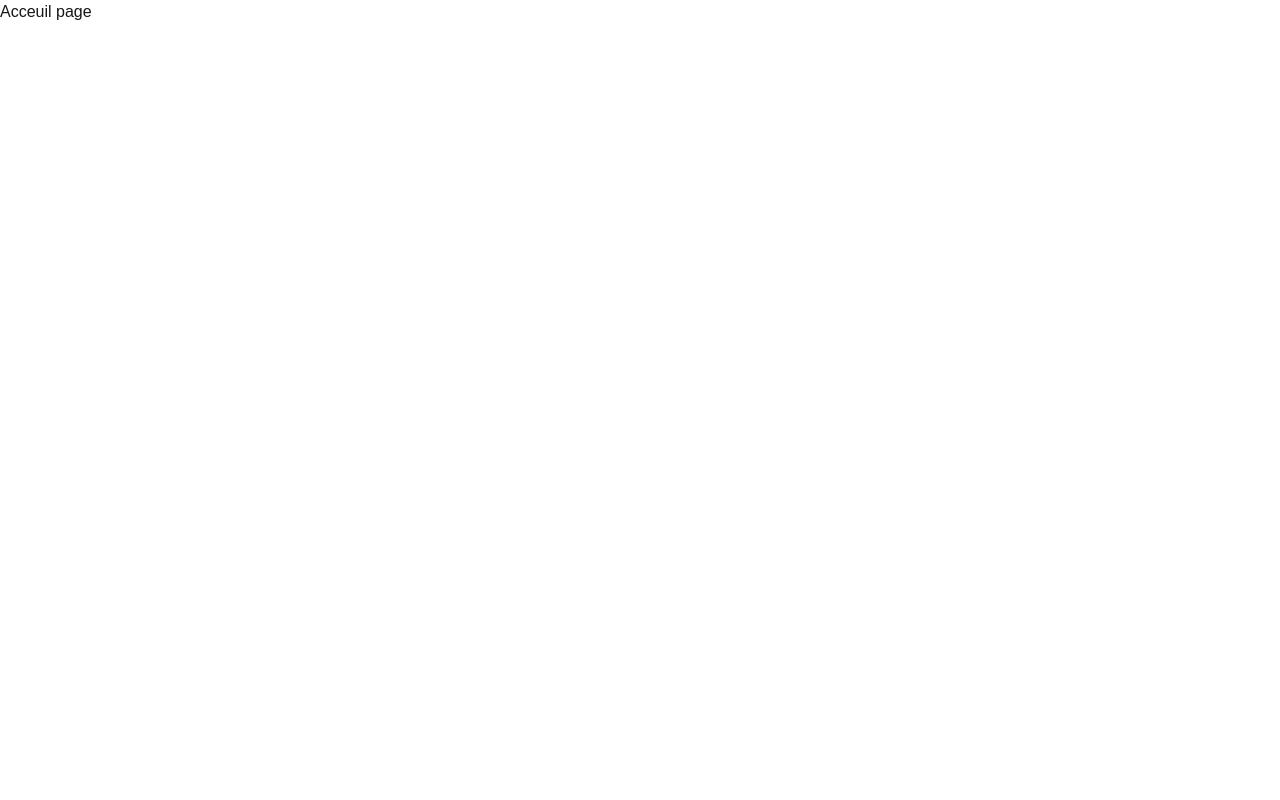
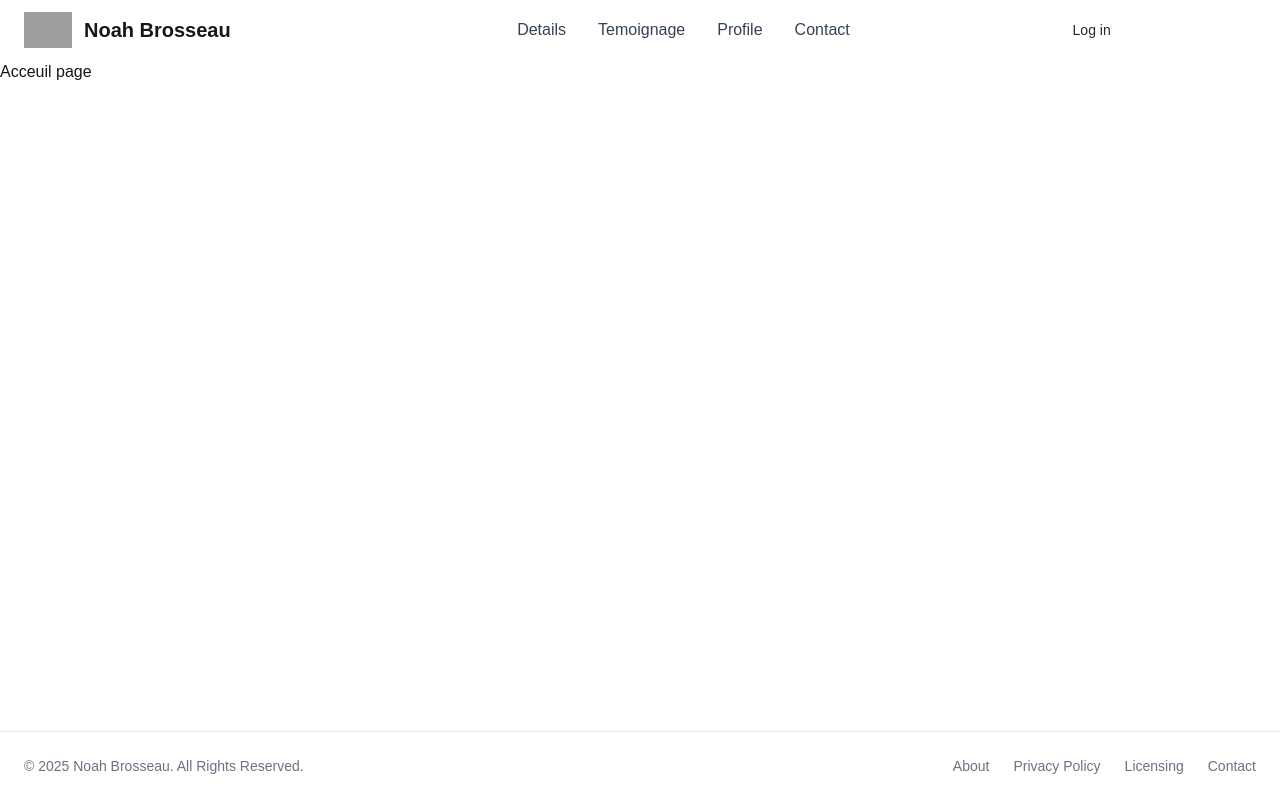
Before and after one commit to NoahBro2003/Portfolio, a Next.js app in the folder Projet/portfolio/: page /acceuil in a window 1280 px wide. Built offline with nearby package versions, Linux system fonts and the light colour scheme; grey boxes are pictures that could not be loaded.

Commit message:
Added header and footer
- Developed the Header and Footer components
- Attached header and footer to the app layout.

```diff
--- a/Projet/portfolio/src/app/acceuil/page.js
+++ b/Projet/portfolio/src/app/acceuil/page.js
@@ -1,8 +1,11 @@
 import React from 'react'
+
 
 function Acceuil() {
   return (
-    <div>Acceuil page</div>
+    <div>
+         <div>Acceuil page</div>
+    </div>
   )
 }
 
--- /dev/null
+++ b/Projet/portfolio/src/app/components/Footer.js
@@ -0,0 +1,39 @@
+import React from "react";
+
+function Footer() {
+  return (
+    <footer class="fixed bottom-0 left-0 z-20 w-full p-4 bg-white border-t border-gray-200 shadow-sm md:flex md:items-center md:justify-between md:p-6 dark:bg-gray-800 dark:border-gray-600">
+      <span class="text-sm text-gray-500 sm:text-center dark:text-gray-400">
+        © 2025{" "}
+        <a href="https://flowbite.com/" class="hover:underline">
+          Noah Brosseau
+        </a>
+        . All Rights Reserved.
+      </span>
+      <ul class="flex flex-wrap items-center mt-3 text-sm font-medium text-gray-500 dark:text-gray-400 sm:mt-0">
+        <li>
+          <a href="#" class="hover:underline me-4 md:me-6">
+            About
+          </a>
+        </li>
+        <li>
+          <a href="#" class="hover:underline me-4 md:me-6">
+            Privacy Policy
+          </a>
+        </li>
+        <li>
+          <a href="#" class="hover:underline me-4 md:me-6">
+            Licensing
+          </a>
+        </li>
+        <li>
+          <a href="#" class="hover:underline">
+            Contact
+          </a>
+        </li>
+      </ul>
+    </footer>
+  );
+}
+
+export default Footer;
--- /dev/null
+++ b/Projet/portfolio/src/app/components/Header.js
@@ -0,0 +1,119 @@
+import React from "react";
+
+function Header() {
+  return (
+    <header>
+      <nav class="bg-white border-gray-200 px-4 lg:px-6 py-2.5 dark:bg-gray-800">
+        <div class="flex flex-wrap justify-between items-center mx-auto max-w-screen-xl">
+          <a href="https://flowbite.com" class="flex items-center">
+            <img
+              src="https://flowbite.com/docs/images/logo.svg"
+              class="mr-3 h-6 sm:h-9"
+              alt="Flowbite Logo"
+            />
+            <span class="self-center text-xl font-semibold whitespace-nowrap dark:text-white">
+              Noah Brosseau
+            </span>
+          </a>
+          <div class="flex items-center lg:order-2">
+            <a
+              href="#"
+              class="text-gray-800 dark:text-white hover:bg-gray-50 focus:ring-4 focus:ring-gray-300 font-medium rounded-lg text-sm px-4 lg:px-5 py-2 lg:py-2.5 mr-2 dark:hover:bg-gray-700 focus:outline-none dark:focus:ring-gray-800"
+            >
+              Log in
+            </a>
+            <a
+              href="#"
+              class="text-white bg-primary-700 hover:bg-primary-800 focus:ring-4 focus:ring-primary-300 font-medium rounded-lg text-sm px-4 lg:px-5 py-2 lg:py-2.5 mr-2 dark:bg-primary-600 dark:hover:bg-primary-700 focus:outline-none dark:focus:ring-primary-800"
+            >
+              Get started
+            </a>
+            <button
+              data-collapse-toggle="mobile-menu-2"
+              type="button"
+              class="inline-flex items-center p-2 ml-1 text-sm text-gray-500 rounded-lg lg:hidden hover:bg-gray-100 focus:outline-none focus:ring-2 focus:ring-gray-200 dark:text-gray-400 dark:hover:bg-gray-700 dark:focus:ring-gray-600"
+              aria-controls="mobile-menu-2"
+              aria-expanded="false"
+            >
+              <span class="sr-only">Open main menu</span>
+              <svg
+                class="w-6 h-6"
+                fill="currentColor"
+                viewBox="0 0 20 20"
+                xmlns="http://www.w3.org/2000/svg"
+              >
+                <path
+                  fill-rule="evenodd"
+                  d="M3 5a1 1 0 011-1h12a1 1 0 110 2H4a1 1 0 01-1-1zM3 10a1 1 0 011-1h12a1 1 0 110 2H4a1 1 0 01-1-1zM3 15a1 1 0 011-1h12a1 1 0 110 2H4a1 1 0 01-1-1z"
+                  clip-rule="evenodd"
+                ></path>
+              </svg>
+              <svg
+                class="hidden w-6 h-6"
+                fill="currentColor"
+                viewBox="0 0 20 20"
+                xmlns="http://www.w3.org/2000/svg"
+              >
+                <path
+                  fill-rule="evenodd"
+                  d="M4.293 4.293a1 1 0 011.414 0L10 8.586l4.293-4.293a1 1 0 111.414 1.414L11.414 10l4.293 4.293a1 1 0 01-1.414 1.414L10 11.414l-4.293 4.293a1 1 0 01-1.414-1.414L8.586 10 4.293 5.707a1 1 0 010-1.414z"
+                  clip-rule="evenodd"
+                ></path>
+              </svg>
+            </button>
+          </div>
+          <div
+            class="hidden justify-between items-center w-full lg:flex lg:w-auto lg:order-1"
+            id="mobile-menu-2"
+          >
+            <ul class="flex flex-col mt-4 font-medium lg:flex-row lg:space-x-8 lg:mt-0">
+              <li>
+                <a
+                  href="#"
+                  class="block py-2 pr-4 pl-3 text-white rounded bg-primary-700 lg:bg-transparent lg:text-primary-700 lg:p-0 dark:text-white"
+                  aria-current="page"
+                >
+                  Acceuil
+                </a>
+              </li>
+              <li>
+                <a
+                  href="#"
+                  class="block py-2 pr-4 pl-3 text-gray-700 border-b border-gray-100 hover:bg-gray-50 lg:hover:bg-transparent lg:border-0 lg:hover:text-primary-700 lg:p-0 dark:text-gray-400 lg:dark:hover:text-white dark:hover:bg-gray-700 dark:hover:text-white lg:dark:hover:bg-transparent dark:border-gray-700"
+                >
+                  Details
+                </a>
+              </li>
+              <li>
+                <a
+                  href="#"
+                  class="block py-2 pr-4 pl-3 text-gray-700 border-b border-gray-100 hover:bg-gray-50 lg:hover:bg-transparent lg:border-0 lg:hover:text-primary-700 lg:p-0 dark:text-gray-400 lg:dark:hover:text-white dark:hover:bg-gray-700 dark:hover:text-white lg:dark:hover:bg-transparent dark:border-gray-700"
+                >
+                  Temoignage
+                </a>
+              </li>
+              <li>
+                <a
+                  href="#"
+                  class="block py-2 pr-4 pl-3 text-gray-700 border-b border-gray-100 hover:bg-gray-50 lg:hover:bg-transparent lg:border-0 lg:hover:text-primary-700 lg:p-0 dark:text-gray-400 lg:dark:hover:text-white dark:hover:bg-gray-700 dark:hover:text-white lg:dark:hover:bg-transparent dark:border-gray-700"
+                >
+                  Profile
+                </a>
+              </li>
+              <li>
+                <a
+                  href="#"
+                  class="block py-2 pr-4 pl-3 text-gray-700 border-b border-gray-100 hover:bg-gray-50 lg:hover:bg-transparent lg:border-0 lg:hover:text-primary-700 lg:p-0 dark:text-gray-400 lg:dark:hover:text-white dark:hover:bg-gray-700 dark:hover:text-white lg:dark:hover:bg-transparent dark:border-gray-700"
+                >
+                  Contact
+                </a>
+              </li>
+            </ul>
+          </div>
+        </div>
+      </nav>
+    </header>
+  );
+}
+
+export default Header;
--- a/Projet/portfolio/src/app/layout.js
+++ b/Projet/portfolio/src/app/layout.js
@@ -1,5 +1,7 @@
 import { Geist, Geist_Mono } from "next/font/google";
 import "./globals.css";
+import Header from "./components/Header";
+import Footer from "./components/Footer";
 
 const geistSans = Geist({
   variable: "--font-geist-sans",
@@ -22,7 +24,9 @@
       <body
         className={`${geistSans.variable} ${geistMono.variable} antialiased`}
       >
-        {children}
+        <Header/>
+          {children}
+        <Footer/>
       </body>
     </html>
   );
```
